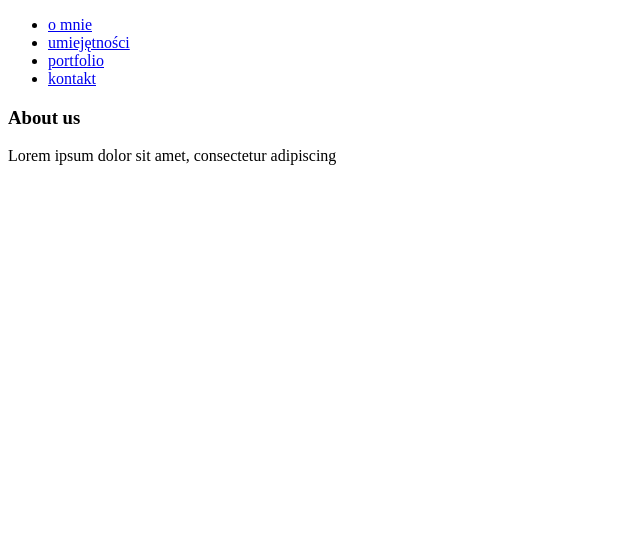
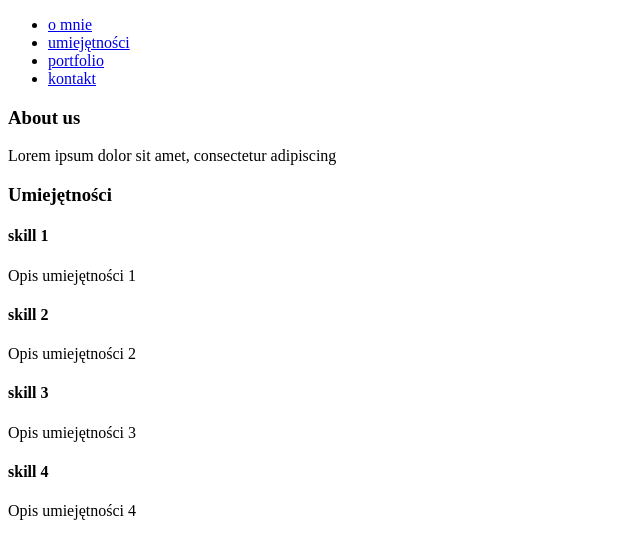
Before and after one commit to rychoz/zadanie-51200, a plain HTML site: page index.html in a window 1280 px wide. Shown: the whole page, without its empty margins (0-640 px from the left). Drawn offline with Linux system fonts and the light colour scheme.

Commit message:
dodanie sekcji skills

```diff
--- a/index.html
+++ b/index.html
@@ -25,5 +25,26 @@
             <p class="paragraf">Lorem ipsum dolor sit amet, consectetur adipiscing</p>
         </section>
 
+        <!-- section#skills.section>(h3{Umiejętności})+(div.skill>h4{skill $}+p.paragraf{Opis umiejętności $})*4 -->
+
+        <section id="skills" class="section">
+            <h3>Umiejętności</h3>
+            <div class="skill">
+                <h4>skill 1</h4>
+                <p class="paragraf">Opis umiejętności 1</p>
+            </div>
+            <div class="skill">
+                <h4>skill 2</h4>
+                <p class="paragraf">Opis umiejętności 2</p>
+            </div>
+            <div class="skill">
+                <h4>skill 3</h4>
+                <p class="paragraf">Opis umiejętności 3</p>
+            </div>
+            <div class="skill">
+                <h4>skill 4</h4>
+                <p class="paragraf">Opis umiejętności 4</p>
+            </div>
+        </section>
 </body>
 </html>
```
